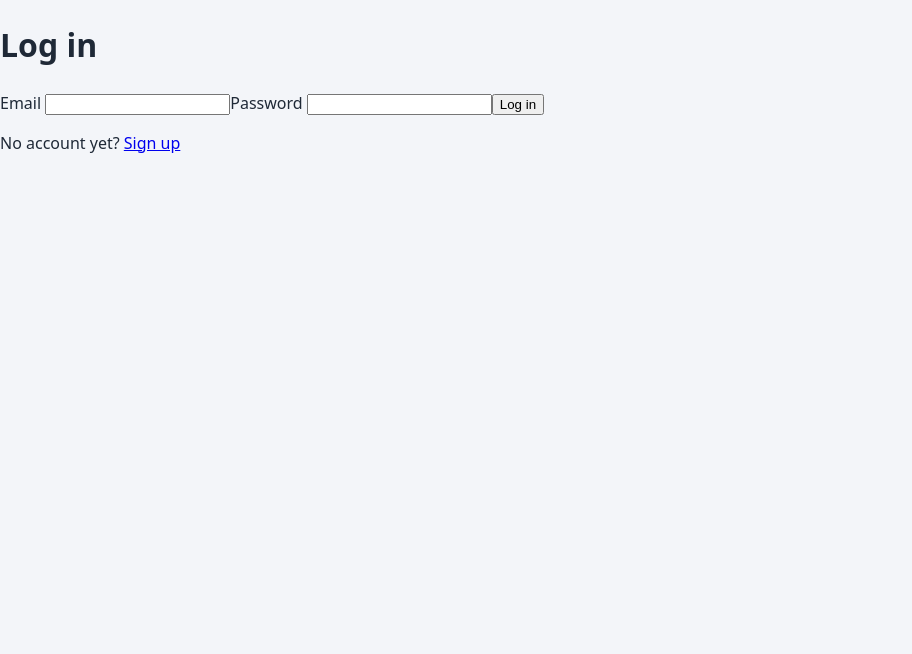
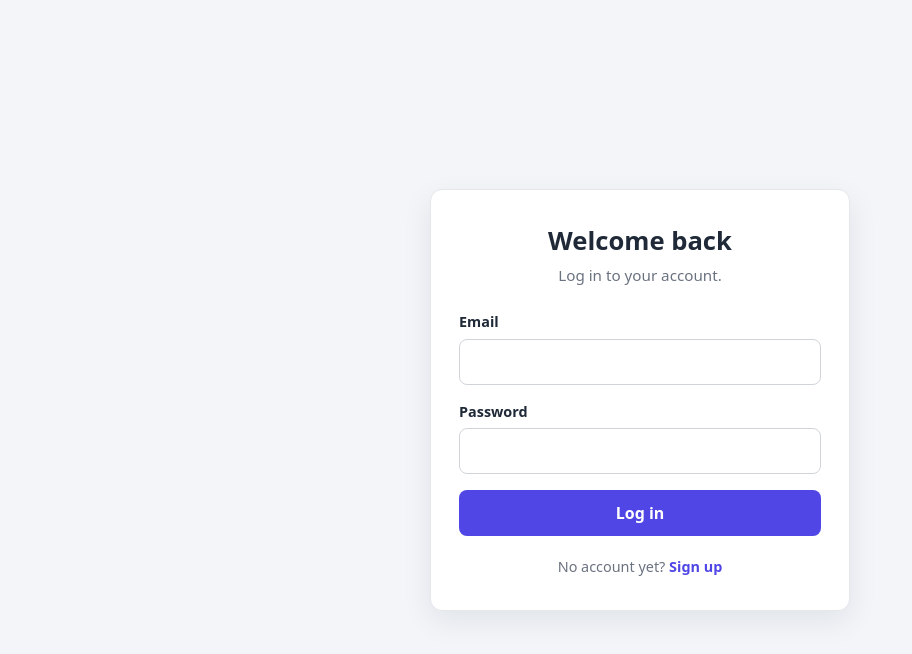
Before and after one commit to amandakoki/ndd-detection-system, a React app in the folder frontend/: page /login in a window 1280 px wide. Shown: the top 654 px of the page, without its empty margins (0-912 px from the left). Built offline with nearby package versions, Linux system fonts and the light colour scheme; the HTML template or start-up script is replaced by a standard one.

Commit message:
updating the log in page

```diff
--- a/frontend/src/login.jsx
+++ b/frontend/src/login.jsx
@@ -74,22 +74,40 @@ export default function Login() {
   }
 
   return (
-    <form onSubmit={handleSubmit} noValidate>
-      <h1>Log in</h1>
+    <main className="auth-page">
+      <form className="auth-card" onSubmit={handleSubmit} noValidate>
+        <h1>Welcome back</h1>
+        <p className="subtitle">Log in to your account.</p>
 
-      <label>Email <input type="email" name="email" value={form.email} onChange={set} autoComplete="email" /></label>
-      <label>Password <input type="password" name="password" value={form.password} onChange={set} autoComplete="current-password" /></label>
+        <div className="field">
+          <label htmlFor="email">Email</label>
+          <input id="email" type="email" name="email" value={form.email} onChange={set} autoComplete="email" />
+        </div>
 
-      {error && <p style={{ color: "#b00020" }}>{error}</p>}
-      {needsVerify && (
-        <p>
-          <button type="button" onClick={resend}>Resend verification email</button>
+        <div className="field">
+          <label htmlFor="password">Password</label>
+          <input id="password" type="password" name="password" value={form.password} onChange={set} autoComplete="current-password" />
+        </div>
+
+        {error && <p className="alert" role="alert">{error}</p>}
+        {info && <p className="success">{info}</p>}
+
+        <button className="btn" type="submit" disabled={loading}>
+          {loading ? "Logging in..." : "Log in"}
+        </button>
+
+        {needsVerify && (
+          <p className="auth-footer">
+            <button type="button" className="btn-link" onClick={resend}>
+              Resend verification email
+            </button>
+          </p>
+        )}
+
+        <p className="auth-footer">
+          No account yet? <Link to="/signup">Sign up</Link>
         </p>
-      )}
-      {info && <p>{info}</p>}
-
-      <button type="submit" disabled={loading}>{loading ? "Logging in..." : "Log in"}</button>
-      <p>No account yet? <Link to="/signup">Sign up</Link></p>
-    </form>
+      </form>
+    </main>
   );
 }
```
